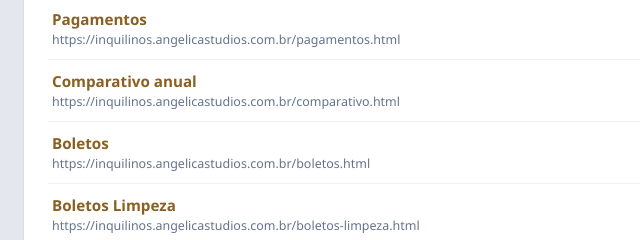
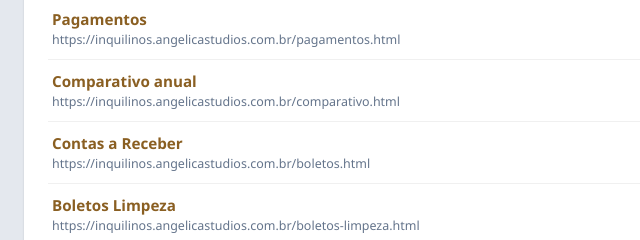
Before and after one commit to AngelicaStudios/angelicastudios.github.io, a plain HTML site: page enderecos.html in a window 1280 px wide. Shown: the part 820-1060 px from the top of the page, 0-640 px from the left. Drawn offline with Linux system fonts and the light colour scheme.

Commit message:
update: enderecos.html

```diff
--- a/enderecos.html
+++ b/enderecos.html
@@ -240,7 +240,7 @@ var ENDERECOS = [
     url:'https://inquilinos.angelicastudios.com.br/pagamentos.html', onde:'VPS' },
   { cat:'Financeiro', nome:'Comparativo anual',
     url:'https://inquilinos.angelicastudios.com.br/comparativo.html', onde:'VPS' },
-  { cat:'Financeiro', nome:'Boletos',
+  { cat:'Financeiro', nome:'Contas a Receber',
     url:'https://inquilinos.angelicastudios.com.br/boletos.html', onde:'VPS' },
   { cat:'Financeiro', nome:'Boletos Limpeza',
     url:'https://inquilinos.angelicastudios.com.br/boletos-limpeza.html', onde:'VPS' },
```
